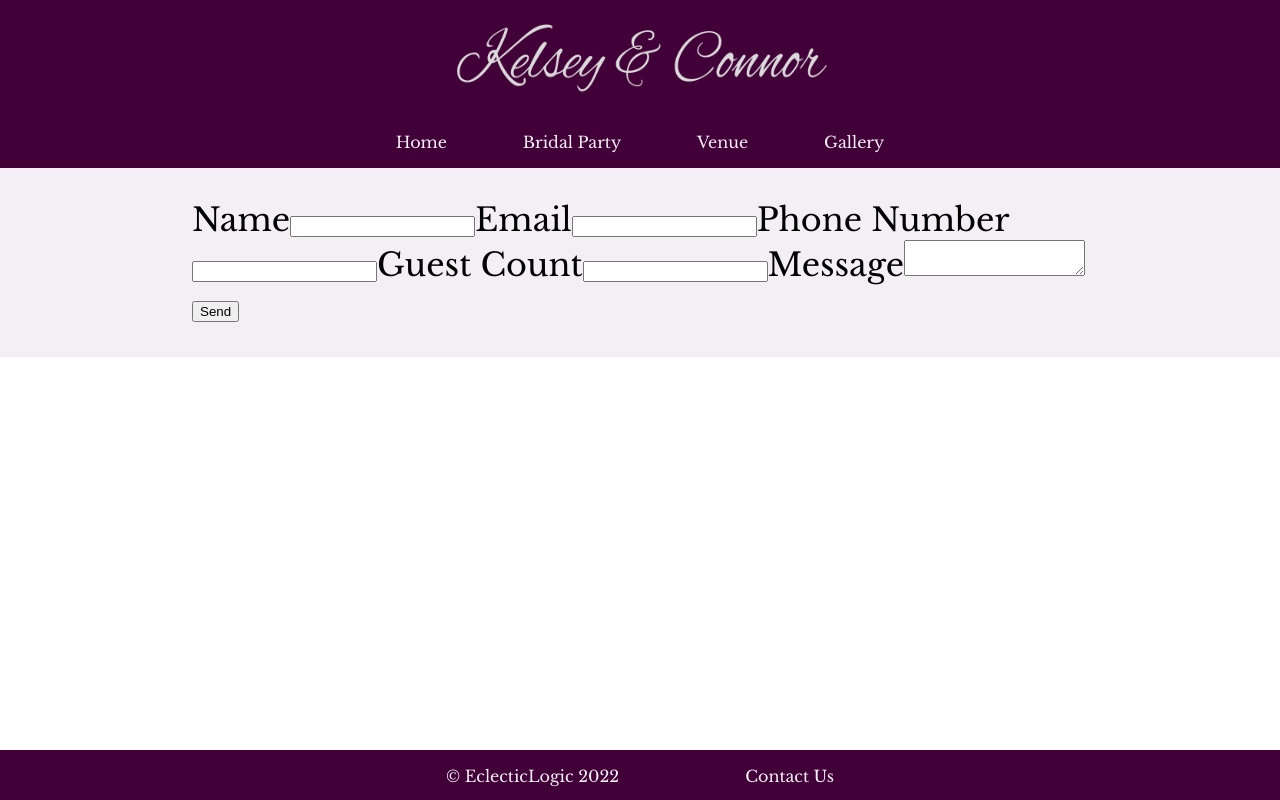
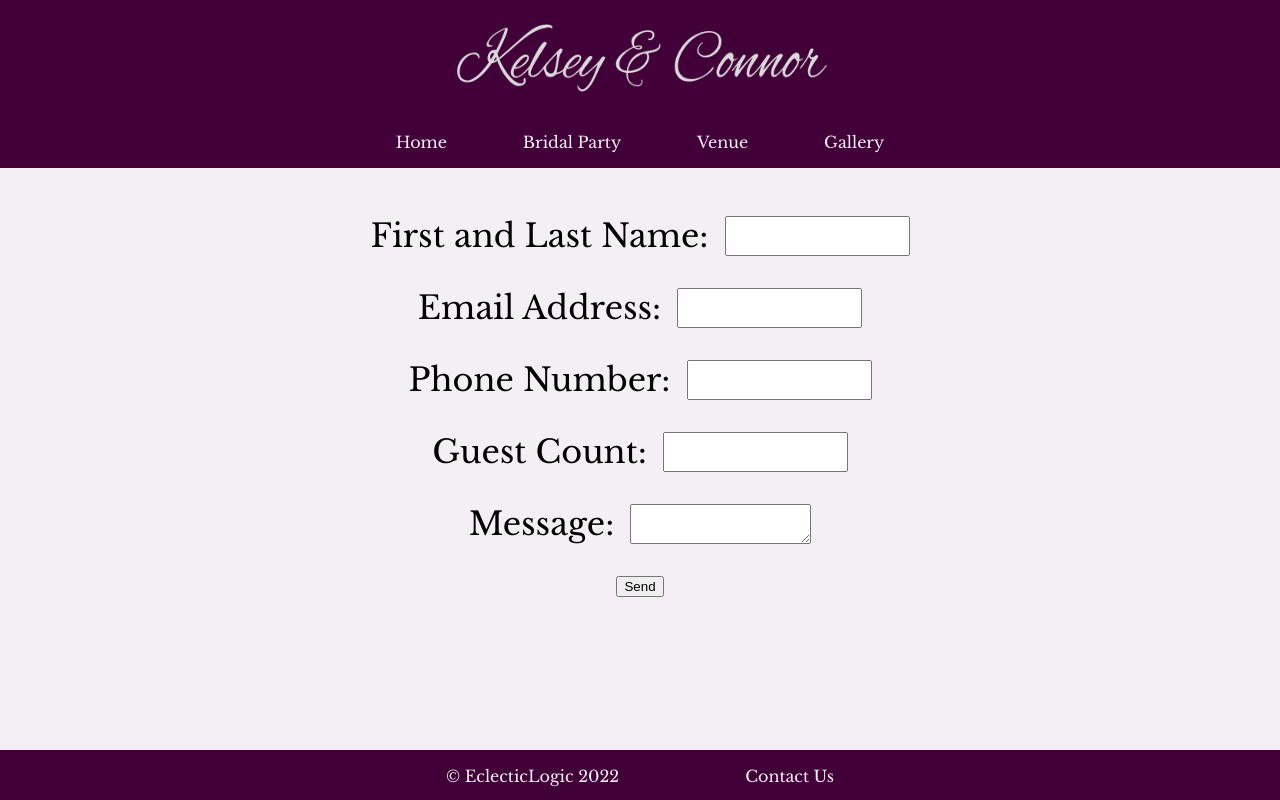
Before and after one commit to crsullivan/crawlivan, a React (Create React App) app: page /contact in a window 1280 px wide. Built offline with nearby package versions, Linux system fonts and the light colour scheme.

Commit message:
Format contact page

```diff
--- a/src/Components/Contact.css
+++ b/src/Components/Contact.css
@@ -4,4 +4,21 @@
     padding: 1em;
     width: 70%;
     margin: auto;
+    justify-content: center;
+    min-height: 70vh;
 }
+
+.contact-form {
+    display: flex;
+    flex-direction: column;
+}
+
+.input-container {
+    padding: .5em;
+    display: flex;
+    justify-content: center;
+}
+
+label {
+    margin-right: .5em;
+}
--- a/src/Components/Contact.js
+++ b/src/Components/Contact.js
@@ -19,17 +19,29 @@ function Contact() {
         <div class="contact-container">
             <form className="contact-form" onSubmit={sendEmail}>
                     <input type="hidden" name="contact_number" />
-                <label>Name</label>
+                <div class="input-container">
+                    <label>First and Last Name: </label>
                     <input type="text" name="from_name" />
-                <label>Email</label>
+                </div>
+                <div class="input-container">
+                    <label>Email Address: </label>
                     <input type="email" name="from_email" />
-                <label>Phone Number</label>
+                </div>
+                <div class="input-container">
+                    <label>Phone Number: </label>
                     <input type="number" name="phone" />
-                <label>Guest Count</label>
+                </div>
+                <div class="input-container">
+                    <label>Guest Count: </label>
                     <input type="text" name="count" />
-                <label>Message</label>
+                </div>
+                <div class="input-container">
+                    <label>Message: </label>
                     <textarea name="html_message" />
+                </div>
+                <div class="input-container">
                     <input type="submit" value="Send" />
+                </div>
             </form>
         </div>
     )
```
Lines whose indentation alone changed are shown as unchanged.
